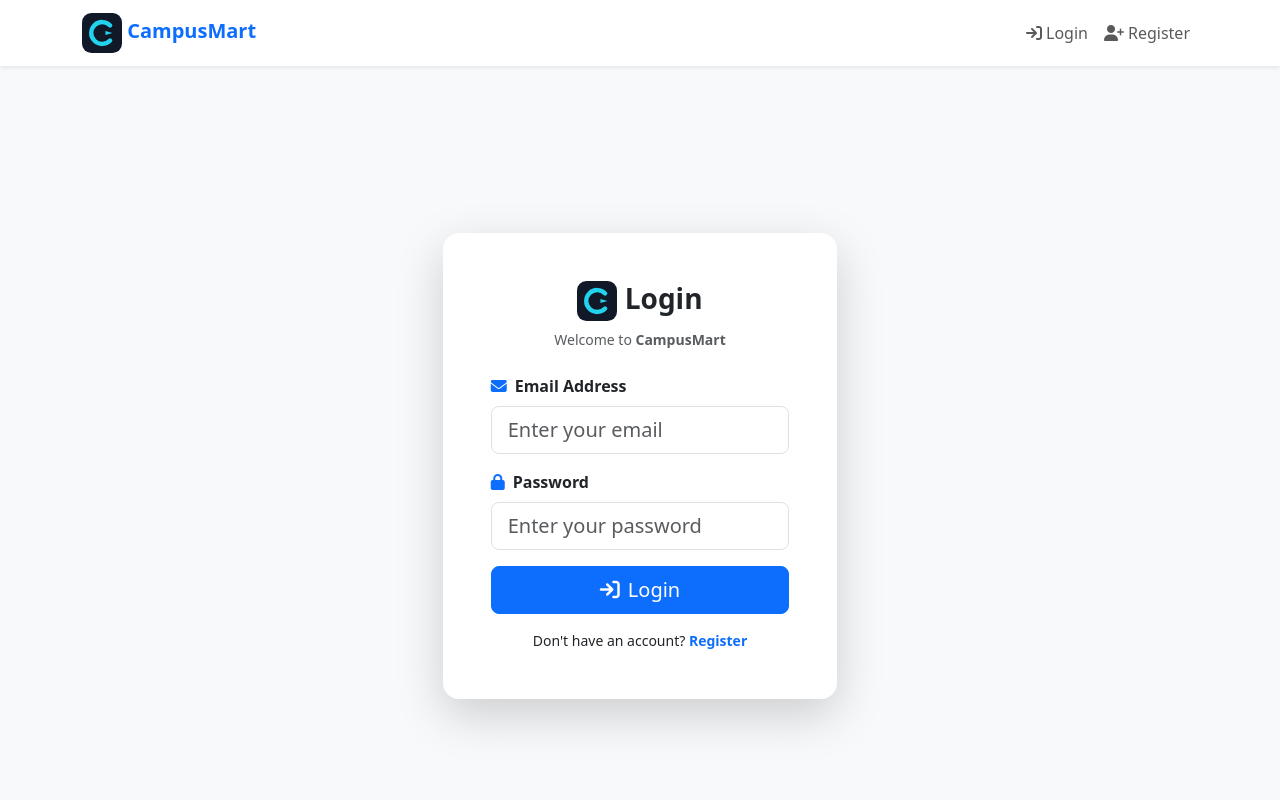
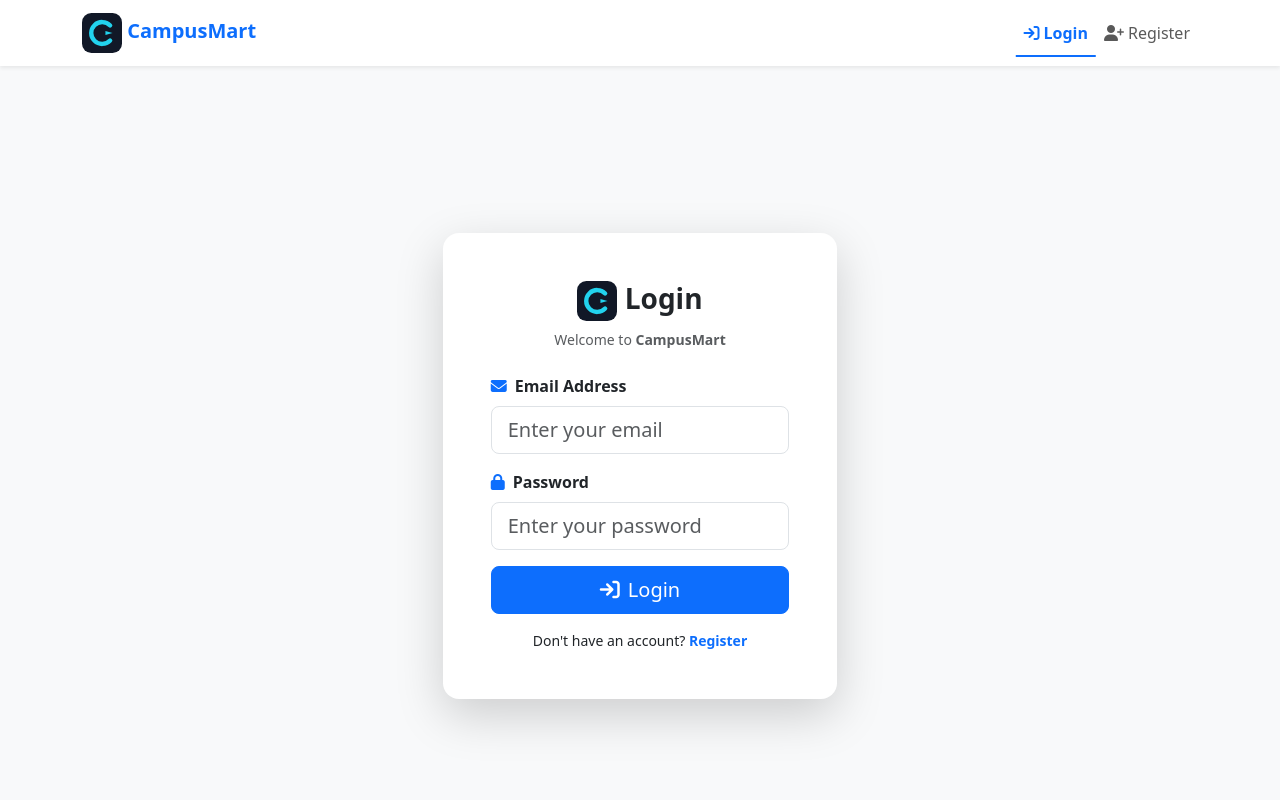
Before and after one commit to Shivam16a/CampusMarketplace, a React (Vite) app in the folder client/: page /login in a window 1280 px wide. Shown: the top 800 px of the page. Built offline with nearby package versions, Linux system fonts and the light colour scheme.

Commit message:
adding active navbar features

```diff
--- a/client/src/components/Navbar.jsx
+++ b/client/src/components/Navbar.jsx
@@ -1,5 +1,6 @@
-import { Link, useLocation, useNavigate } from "react-router-dom";
+import { NavLink, useLocation, useNavigate } from "react-router-dom";
 import { useState, Suspense, lazy } from "react";
+import "../styles/Navbar.css";
 
 const NotificationBell = lazy(() => import("./NotificationBell"));
 
@@ -31,9 +32,9 @@ const Navbar = () => {
     <nav className="navbar navbar-expand-lg navbar-light bg-white shadow-sm">
       <div className="container">
 
-        <Link className="navbar-brand fw-bold text-primary" to="/">
+        <NavLink className="navbar-brand fw-bold text-primary" to="/">
           <img src="/vite.svg" alt="campusmart" width={40} /> CampusMart
-        </Link>
+        </NavLink>
 
         <button className="navbar-toggler" data-bs-toggle="collapse" data-bs-target="#nav">
           <span className="navbar-toggler-icon"></span>
@@ -41,7 +42,6 @@ const Navbar = () => {
 
         <div className="collapse navbar-collapse" id="nav">
 
-          {/* 🔍 SEARCH BOX */}
           {user?.isAdmin && (
             <form className="d-flex mx-auto w-50" onSubmit={searchHandler}>
               <input
@@ -62,63 +62,71 @@ const Navbar = () => {
             {user ? (
               <>
                 <li className="nav-item">
-                  <Link className="nav-link" to="/profile">
+                  <NavLink to="/profile" className="nav-link">
                     <i className="fa fa-user me-1"></i>Profile
-                  </Link>
+                  </NavLink>
                 </li>
+
                 <li className="nav-item">
                   <Suspense fallback={<span className="nav-link">...</span>}>
                     <NotificationBell />
                   </Suspense>
                 </li>
+
                 {user?.role !== "seller" && (
                   <>
                     <li className="nav-item">
-                      <Link to="/my-requests" className="nav-link">
+                      <NavLink to="/my-requests" className="nav-link">
                         <i className="fas fa-shopping-cart me-1"></i> My order
-                      </Link>
+                      </NavLink>
                     </li>
+
                     <li className="nav-item">
-                      <Link to="/help" className="nav-link">
-                        <i className="fas fa-hands-helping me-1"></i>
-                        Help
-                      </Link>
+                      <NavLink to="/help" className="nav-link">
+                        <i className="fas fa-hands-helping me-1"></i> Help
+                      </NavLink>
                     </li>
+
                     <li className="nav-item">
-                      <Link className="nav-link" to="/contact">
-                        <i className="fas fa-id-card me-1"></i>
-                        Contact
-                      </Link>
+                      <NavLink to="/contact" className="nav-link">
+                        <i className="fas fa-id-card me-1"></i> Contact
+                      </NavLink>
                     </li>
                   </>
                 )}
-                {user?.isAdmin && (<>
-                  <li className="nav-item">
-                    <Link className="nav-link" to="/admin">
-                      <i className="fas fa-user-shield"></i> Admin
-                    </Link>
-                  </li>
-                  <li className="nav-item">
-                    <Link className="nav-link" to="/send-notification">
-                      <i className="fa fa-bell me-1"></i>
-                      Send Notification
-                    </Link>
-                  </li>
-                </>)}
+
+                {user?.isAdmin && (
+                  <>
+                    <li className="nav-item">
+                      <NavLink to="/admin" className="nav-link">
+                        <i className="fas fa-user-shield"></i> Admin
+                      </NavLink>
+                    </li>
+
+                    <li className="nav-item">
+                      <NavLink to="/send-notification" className="nav-link">
+                        <i className="fa fa-bell me-1"></i> Send Notification
+                      </NavLink>
+                    </li>
+                  </>
+                )}
+
                 {user?.role === "seller" && (
                   <>
                     <li className="nav-item">
-                      <Link className="nav-link" to="/seller-dashboard">
+                      <NavLink to="/seller-dashboard" className="nav-link">
                         <i className="fas fa-signal"></i> Product Status
-                      </Link>
+                      </NavLink>
                     </li>
+
                     <li className="nav-item">
-                      <Link className="nav-link" to="/sellerchart">
+                      <NavLink to="/sellerchart" className="nav-link">
                         <i className="fas fa-chart-line"></i> Analytic
-                      </Link>
+                      </NavLink>
                     </li>
                   </>
                 )}
+
                 <li className="nav-item">
                   <button className="btn btn-outline-danger ms-2" onClick={logoutHandler}>
                     <i className="fa fa-sign-out"></i>
@@ -128,15 +136,15 @@ const Navbar = () => {
             ) : (
               <>
                 <li className="nav-item">
-                  <Link className="nav-link" to="/login">
+                  <NavLink to="/login" className="nav-link">
                     <i className="fa fa-sign-in me-1"></i>Login
-                  </Link>
+                  </NavLink>
                 </li>
 
                 <li className="nav-item">
-                  <Link className="nav-link" to="/register">
+                  <NavLink to="/register" className="nav-link">
                     <i className="fa fa-user-plus me-1"></i>Register
-                  </Link>
+                  </NavLink>
                 </li>
               </>
             )}
--- /dev/null
+++ b/client/src/styles/Navbar.css
@@ -0,0 +1,38 @@
+.nav-link {
+    position: relative;
+    color: #333;
+    transition: color 0.3s ease;
+}
+
+/* hover */
+.nav-link:hover {
+    color: #0d6efd !important;
+}
+/* underline animation */
+.nav-link::after {
+    content: "";
+    position: absolute;
+    left: 50%;
+    bottom: -4px;
+    width: 0%;
+    height: 2px;
+    background-color: #0d6efd;
+    transition: all 0.3s ease;
+    transform: translateX(-50%);
+}
+
+/* hover pe line */
+.nav-link:hover::after {
+    width: 100%;
+}
+
+/* active link */
+.nav-link.active {
+    color: #0d6efd !important;
+    font-weight: 600;
+}
+
+/* active underline */
+.nav-link.active::after {
+    width: 100%;
+}
```
